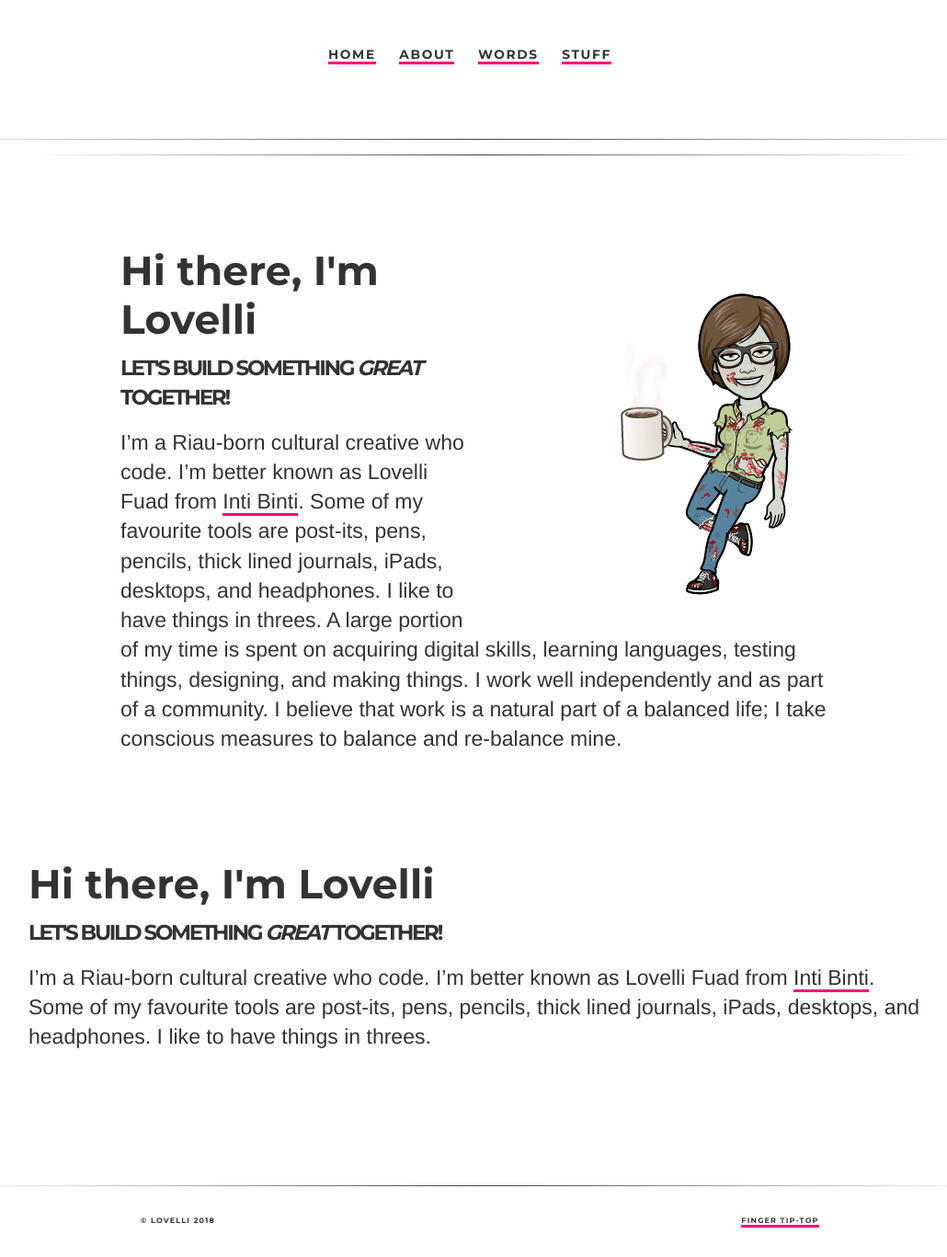
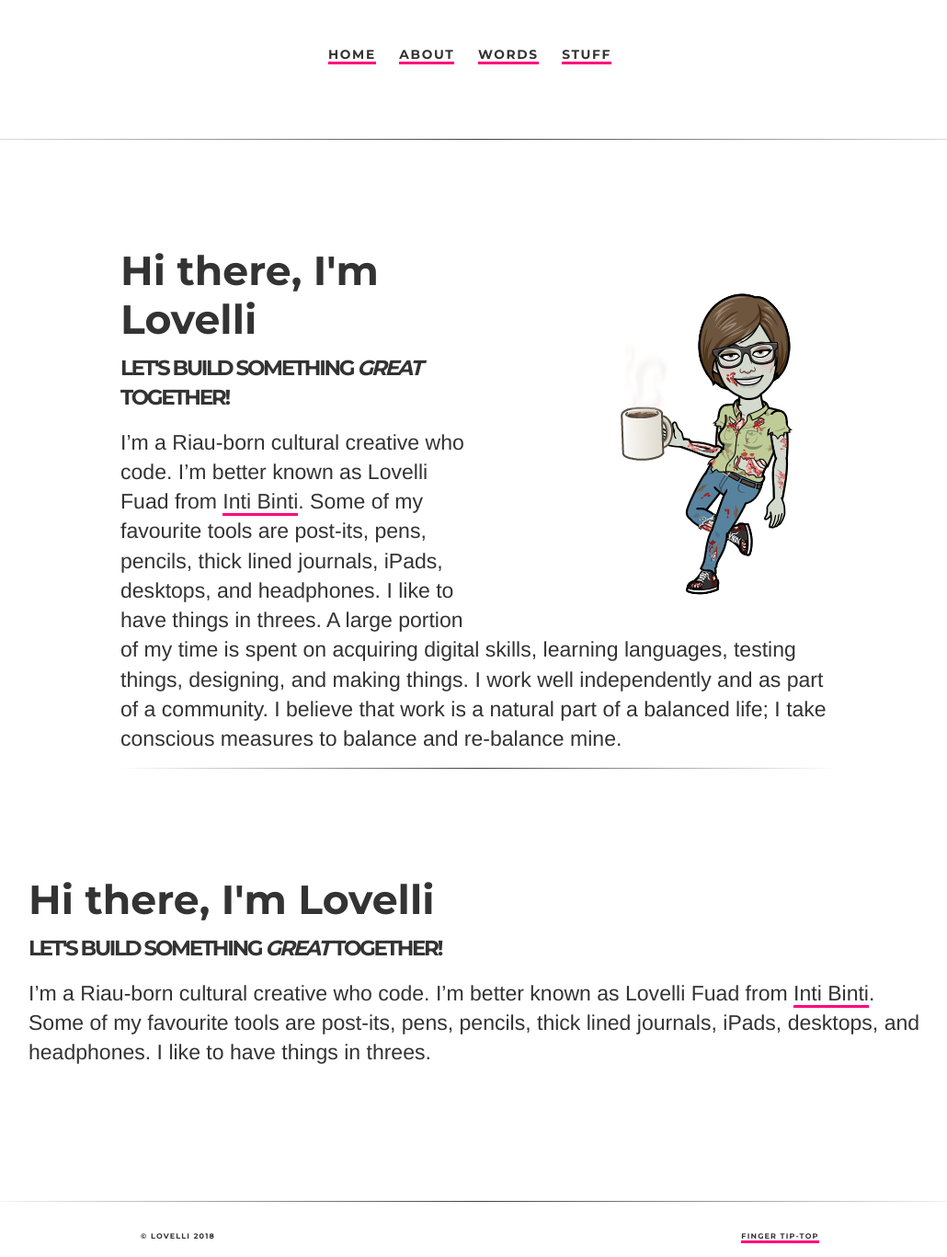
Before and after one commit to ariesti/ariesti.github.io, a Jekyll site: the page built from index.html, in a window 1280 px wide. Shown: the whole page at 92% size, without its empty margins (119-1149 px from the left). Built offline with Jekyll 4.4.1, drawn with Linux system fonts in a browser that asks for light colours.

Commit message:
Update index.html

```diff
--- a/index.html
+++ b/index.html
@@ -18,10 +18,10 @@
 	A large portion of my time is spent on acquiring digital skills, learning languages, testing things, designing, and making things.
 	I work well independently and as part of a community.
 	I believe that work is a natural part of a balanced life; I take conscious measures to balance and re-balance mine.</p>
+	<hr class="style-two">
 </div>
-<hr class="style-two">
-<hr>
 <div id="content">
+	<hr>
 	<h1>Hi there, I'm Lovelli</h1>
 	<p class="subtitle">Let's build something <i>great</i> together!</p>
 	<p>I’m a Riau-born cultural creative who code.
```
